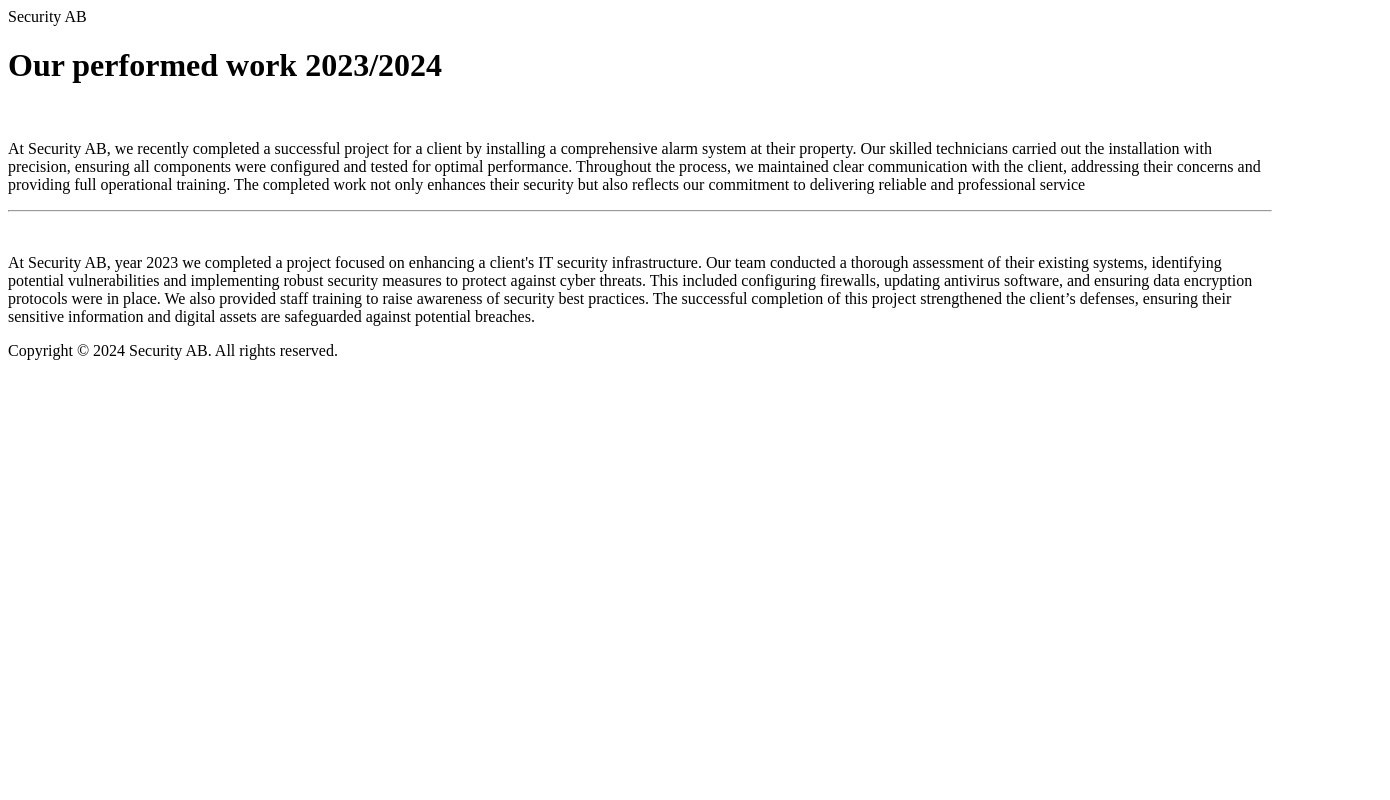
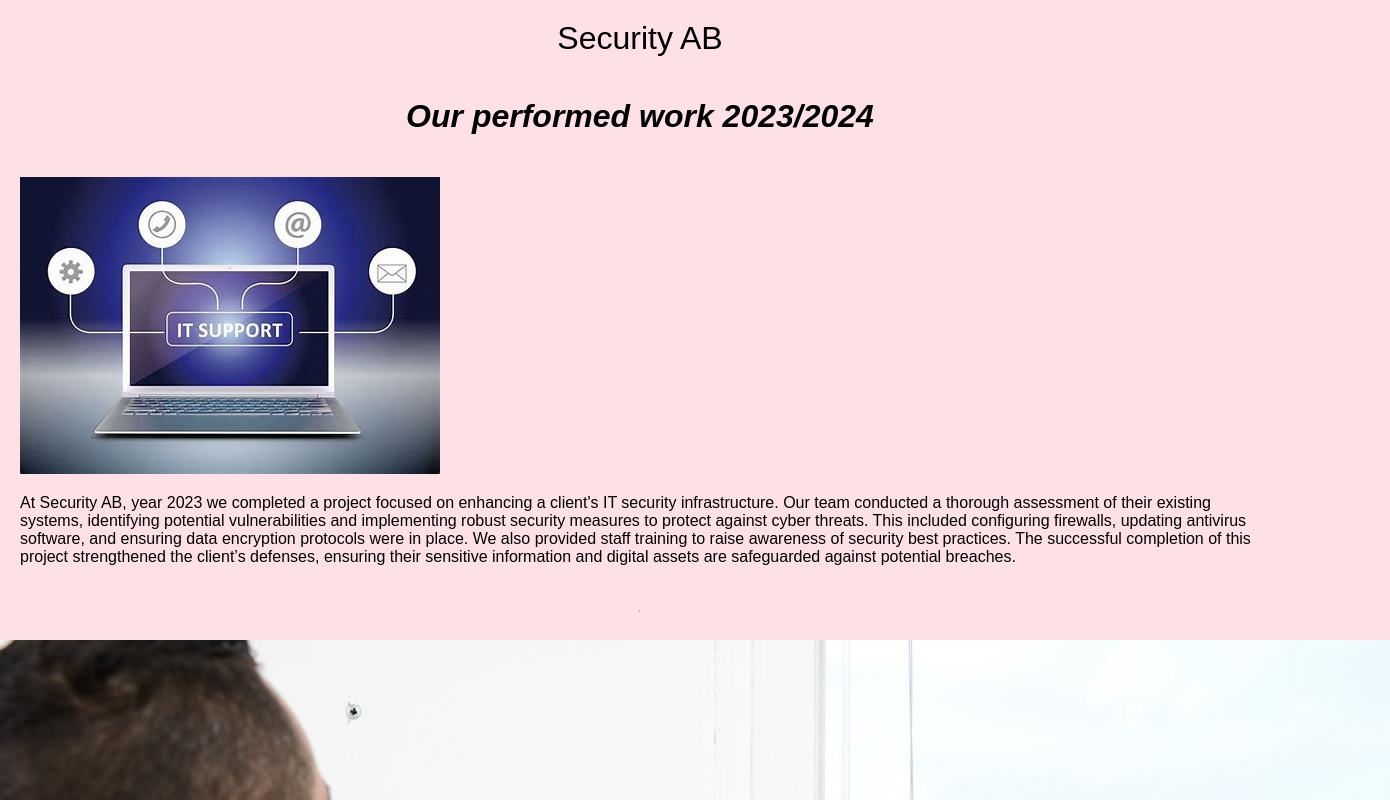
Before and after one commit to Reneegladys/SecurityAB, a website: page pages/portfolio.html in a window 1280 px wide. Shown: the top 800 px of the page, 1390 px wide, since content can reach past the window. Drawn offline with Linux system fonts and the light colour scheme; files that its build step writes are made by us from their sources.

Commit message:
fixat mer på portfolio och lagt till bilder

```diff
--- a/pages/portfolio.html
+++ b/pages/portfolio.html
@@ -3,31 +3,34 @@
 <head>
     <meta charset="UTF-8">
     <meta name="viewport" content="width=device-width, initial-scale=1.0">
-    <link rel="stylesheet" href="styles/portfolio.css">
+    <link rel="stylesheet" href="/styles/portfolio.css">
     <title>Portfolio</title>
 </head>
 <body>
     <header>Security AB</header>
+
     <h1>Our performed work 2023/2024</h1>
 
     <div class="image-row">
-       <div class="image-paragraph">
-       <img src="" alt="">
-          <p>At Security AB, we recently completed a successful project for a client by installing a comprehensive alarm system at their property.
-           Our skilled technicians carried out the installation with precision, ensuring all components were configured and tested for optimal performance.
-           Throughout the process, we maintained clear communication with the client, addressing their concerns and providing full operational training.
-           The completed work not only enhances their security but also reflects our commitment to delivering reliable and professional service</p>
+       <div class="image-paragraph1">
+       <img src="/images/it-supporthjälp.jpg" alt="it-supporthjälp" class="it-supporthjälp">
+          <p>At Security AB, year 2023 we completed a project focused on enhancing a client's IT security infrastructure.
+            Our team conducted a thorough assessment of their existing systems, identifying potential vulnerabilities and implementing robust security measures to protect against cyber threats.
+            This included configuring firewalls, updating antivirus software, and ensuring data encryption protocols were in place.
+            We also provided staff training to raise awareness of security best practices.
+            The successful completion of this project strengthened the client’s defenses, ensuring their sensitive information and digital assets are safeguarded against potential breaches.</p>
        </div>
 
     <hr>
 
-        <div class="image-paragraph">
-        <img src="" alt="">
-           <p>At Security AB, year 2023 we completed a project focused on enhancing a client's IT security infrastructure.
-            Our team conducted a thorough assessment of their existing systems, identifying potential vulnerabilities and implementing robust security measures to protect against cyber threats.
-            This included configuring firewalls, updating antivirus software, and ensuring data encryption protocols were in place.
-            We also provided staff training to raise awareness of security best practices. The successful completion of this project strengthened the client’s defenses, ensuring their sensitive information and digital assets are safeguarded against potential breaches.</p>
-         </div>
+        <div class="image-paragraph2">
+        <img src="/images/larminstallering.jpg" alt="larminstallering" class="larminstallering">
+           <p>
+            At Security AB, we recently completed a successful project for a client by installing a comprehensive alarm system at their property.
+            Our skilled technicians carried out the installation with precision, ensuring all components were configured and tested for optimal performance.
+            Throughout the process, we maintained clear communication with the client, addressing their concerns and providing full operational training.
+            The completed work not only enhances their security but also reflects our commitment to delivering reliable and professional service.</p>
+        </div>
 </div>
 
 <footer>
--- a/styles/portfolio.css
+++ b/styles/portfolio.css
@@ -0,0 +1,46 @@
+body {
+    background-color: rgb(254, 225, 230);
+    margin: 0;
+    padding: 0;
+    font-family: Arial, Helvetica, sans-serif;
+}
+
+header {
+    text-align: center;
+    background-color: rgb(254, 225, 230);
+    padding: 20px;
+    font-size: xx-large
+}
+
+h1 {
+    text-align: center;
+    font-style: italic;
+}
+
+.image-row {
+    display: flex; /* Use flexbox to align items horizontally */
+    justify-content: center; /* Center items horizontally */
+    gap: 20px; /* Space between image-paragraphs */
+    padding: 20px;
+    flex-wrap: wrap; /* Allow wrapping to the next line if necessary */
+}
+
+.image-paragraph {
+    display: flex;
+    flex-direction: column; /* Stack image and text vertically within each paragraph */
+    align-items: center; /* Center items horizontally */
+    gap: 10px; /* Space between image and text */
+    max-width: 300px; /* Adjust to fit your design */
+    width: 100%;
+}
+
+.image {
+    max-width: 100%; /* Ensure images fit within their container */
+    height: auto; /* Maintain aspect ratio */
+}
+
+footer {
+    background-color: rgb(254, 225, 230);
+    text-align: center;
+    padding: 10px;
+}
```
Also changed, not shown: images/it-supporthjälp.jpg (added), images/larminstallering.jpg (added).
